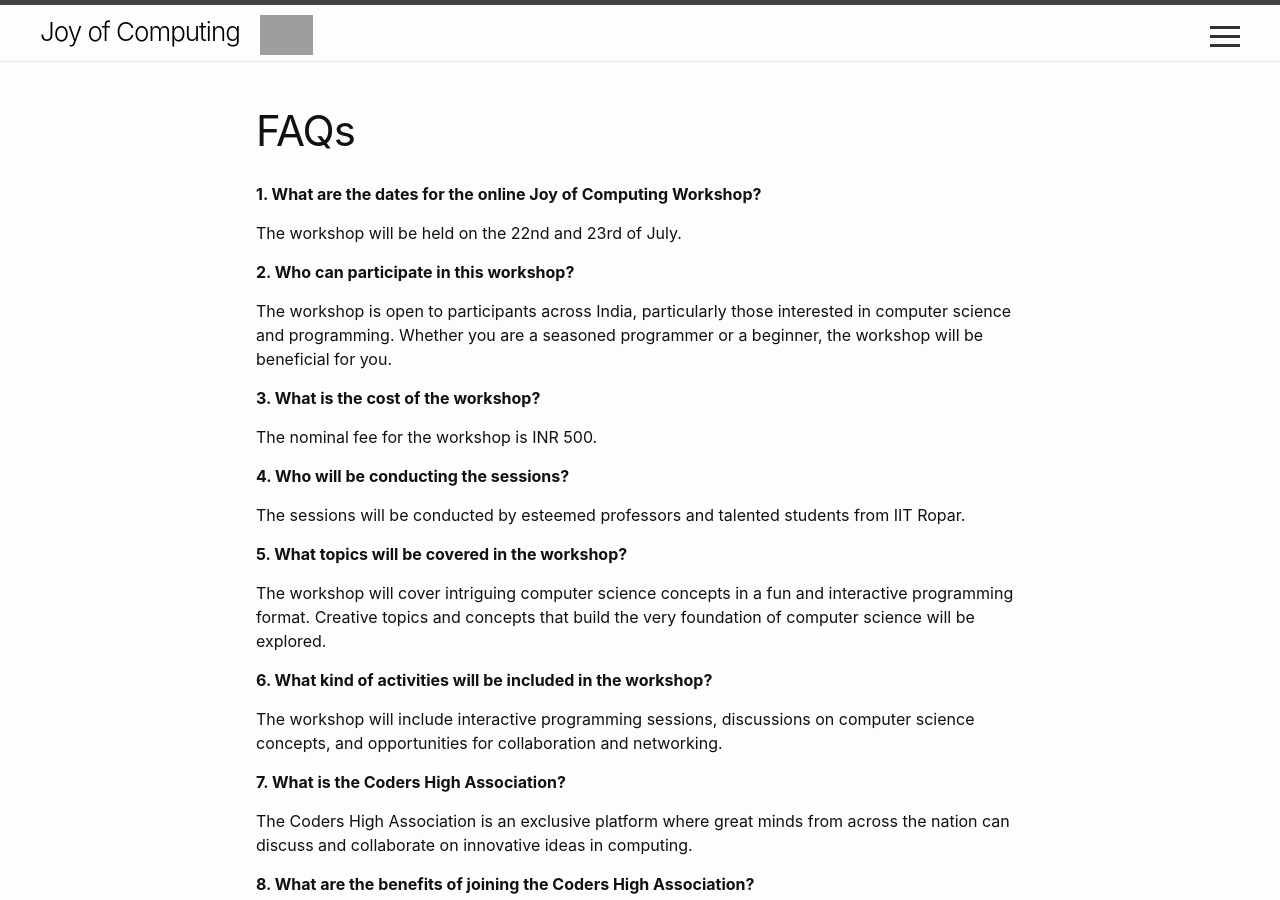
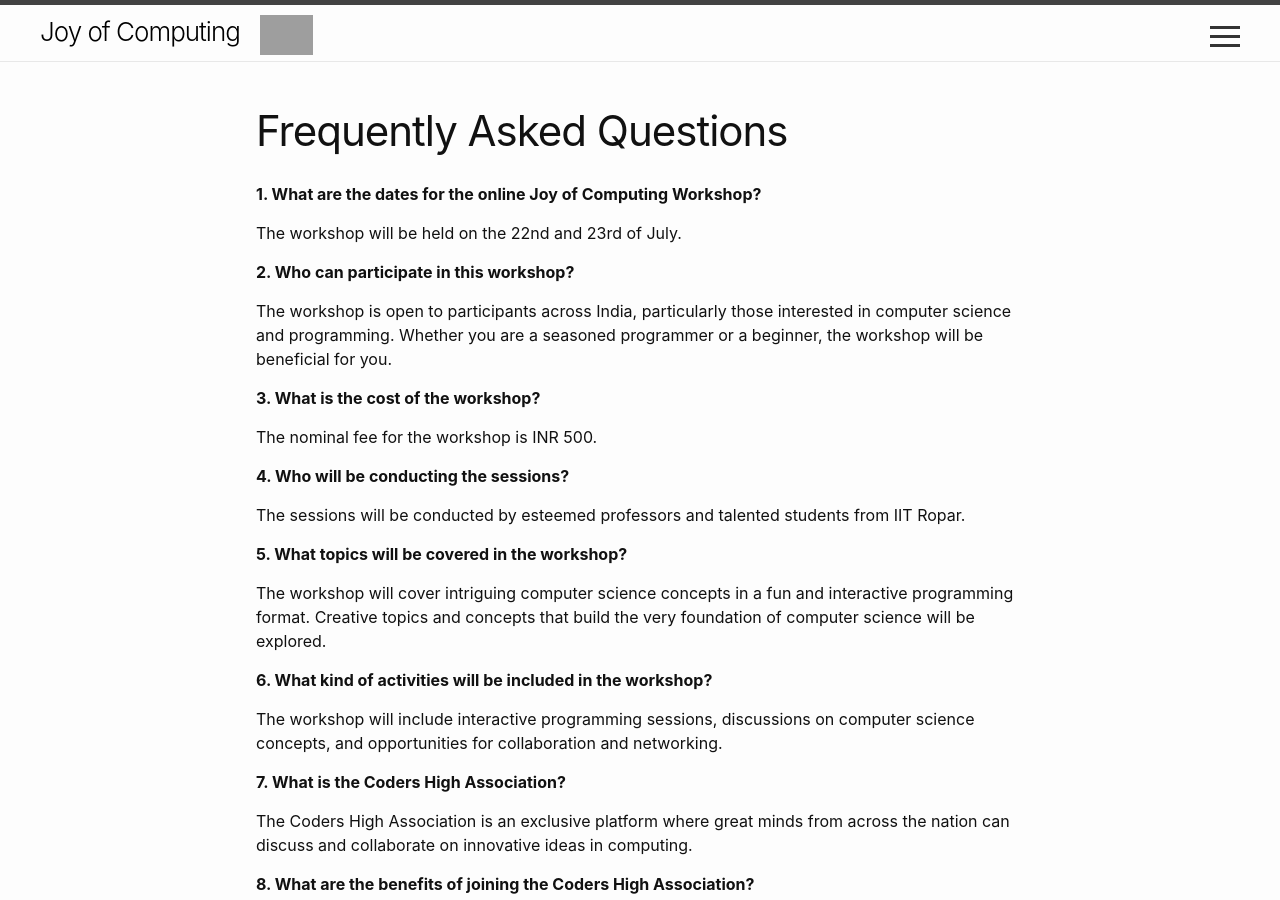
Before and after one commit to sudarshansudarshan/joc, a Jekyll site: the page built from Faq.md, in a window 1280 px wide and 900 px high. Built offline with Jekyll 4.4.1, drawn with Linux system fonts in a browser that asks for light colours; grey boxes are pictures that could not be loaded.

Commit message:
Update Faq.md

```diff
--- a/Faq.md
+++ b/Faq.md
@@ -1,6 +1,6 @@
 ---
 layout: page
-title: FAQs
+title: Frequently Asked Questions
 permalink: /faq/
 order: 2
 ---
```
